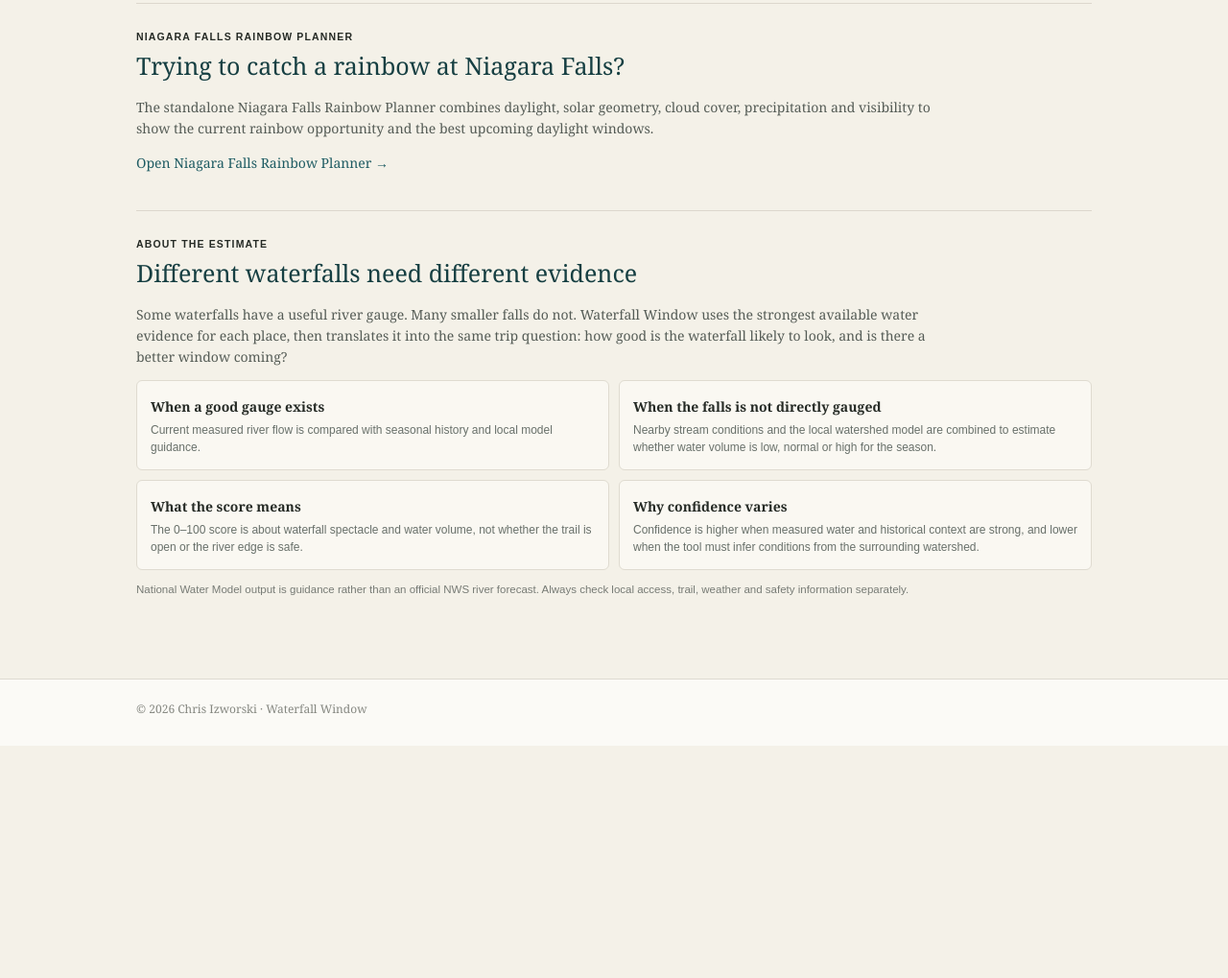
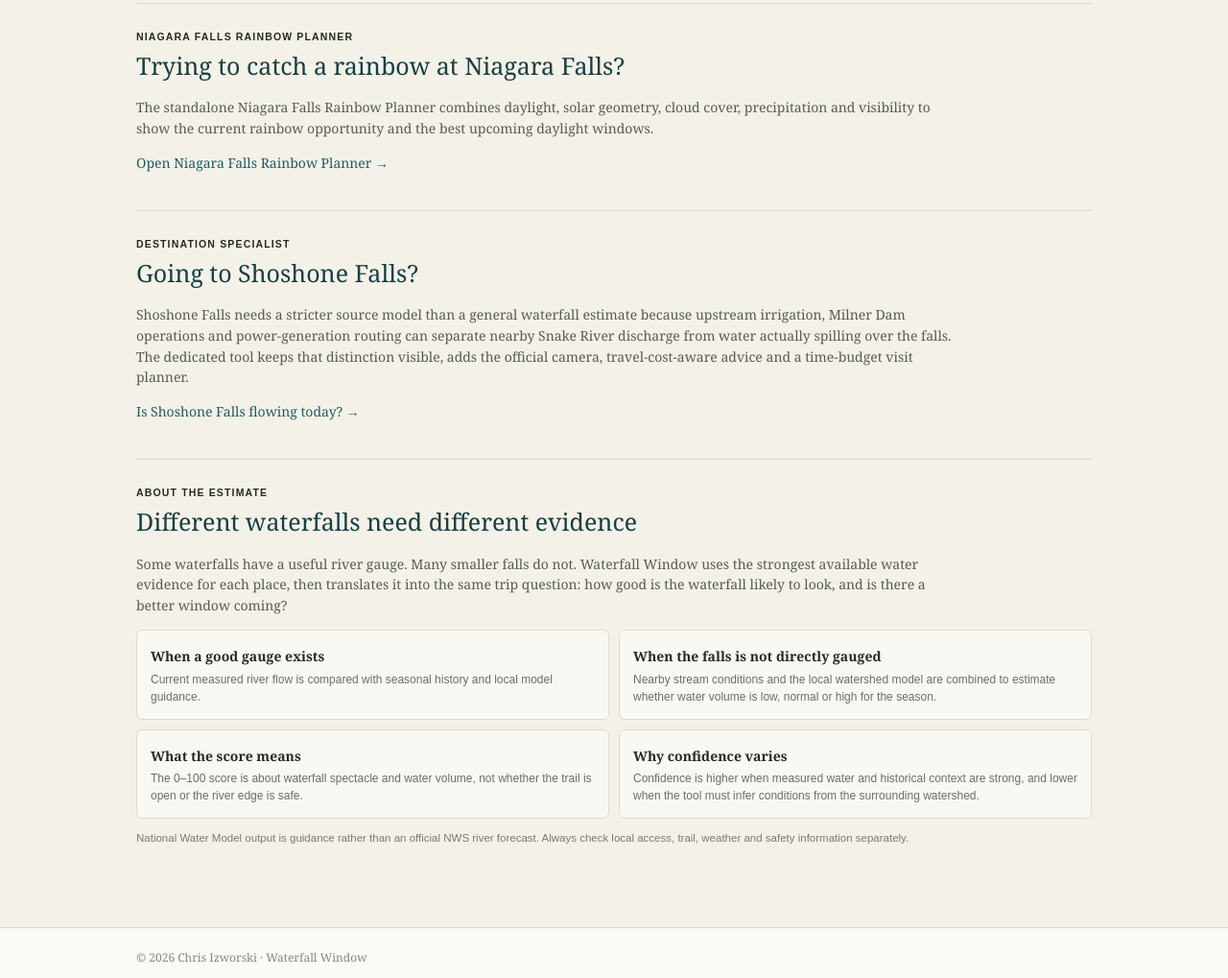
Before and after one commit to izworskic/national-outdoor-tools-hub, a website: page public/national-tools/waterfalls/index.html in a window 1280 px wide. Shown: the part 824-1843 px from the top of the page at 96% size. Before the commit the page ends 1601 px from the top, so only its background shows below. Drawn offline with Linux system fonts and the light colour scheme; files that its build step writes are made by us from their sources; files whose address does not match are found by name.

Commit message:
Add Shoshone Falls specialist handoff

```diff
--- a/public/national-tools/waterfalls/index.html
+++ b/public/national-tools/waterfalls/index.html
@@ -44,7 +44,7 @@
   <p>The standalone Niagara Falls Rainbow Planner combines daylight, solar geometry, cloud cover, precipitation and visibility to show the current rainbow opportunity and the best upcoming daylight windows.</p>
   <p><a href="/national-tools/niagara-falls-rainbow-planner/">Open Niagara Falls Rainbow Planner →</a></p>
 </section>
-<section class="analysis" id="analysis" hidden aria-live="polite">
+<section class="method" aria-labelledby="shoshone-specialist-title"><div class="kicker">Destination specialist</div><h2 id="shoshone-specialist-title">Going to Shoshone Falls?</h2><p>Shoshone Falls needs a stricter source model than a general waterfall estimate because upstream irrigation, Milner Dam operations and power-generation routing can separate nearby Snake River discharge from water actually spilling over the falls. The dedicated tool keeps that distinction visible, adds the official camera, travel-cost-aware advice and a time-budget visit planner.</p><p><a href="/shoshone-falls/">Is Shoshone Falls flowing today? →</a></p></section><section class="analysis" id="analysis" hidden aria-live="polite">
   <div class="analysis-head"><div><div class="kicker">Your waterfall plan</div><h2 id="name">Waterfall</h2><div class="micro" id="reach"></div></div><div class="badges"><span class="badge" id="modeBadge">Water estimate</span><span class="badge" id="confidence">Confidence</span></div></div>
   <article class="narrative"><div class="kicker">Should you go?</div><div class="visit-verdict" id="visitVerdict">Building your recommendation…</div><h3 id="narrativeHeadline">Reading current water conditions…</h3><p id="narrativeSummary"></p><p id="narrativeOutlook"></p><p class="narrative-note" id="narrativeNote"></p></article>
   <div class="scores">
```
